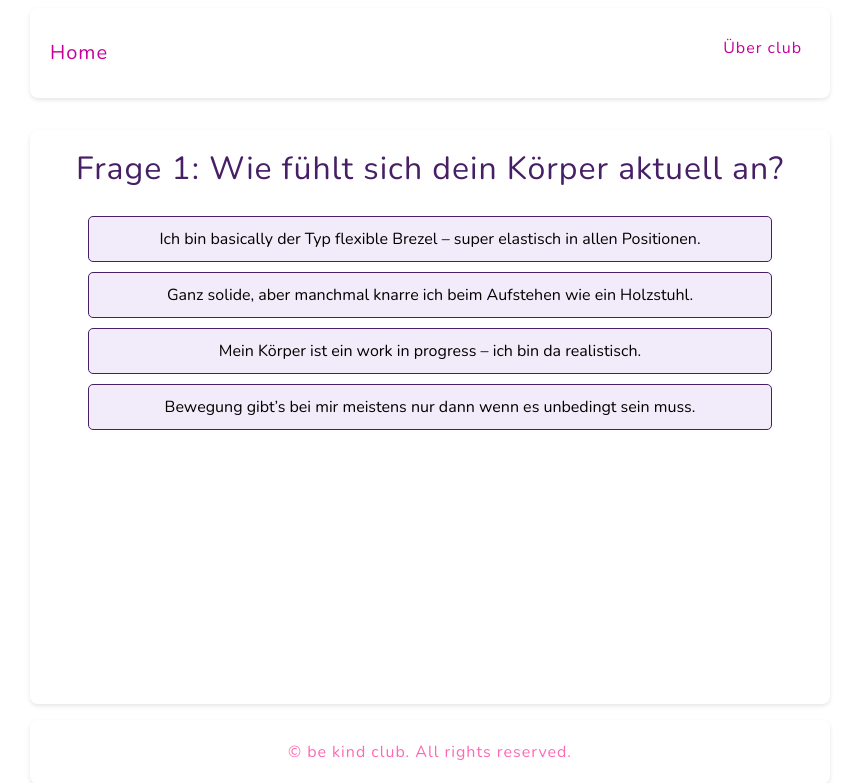
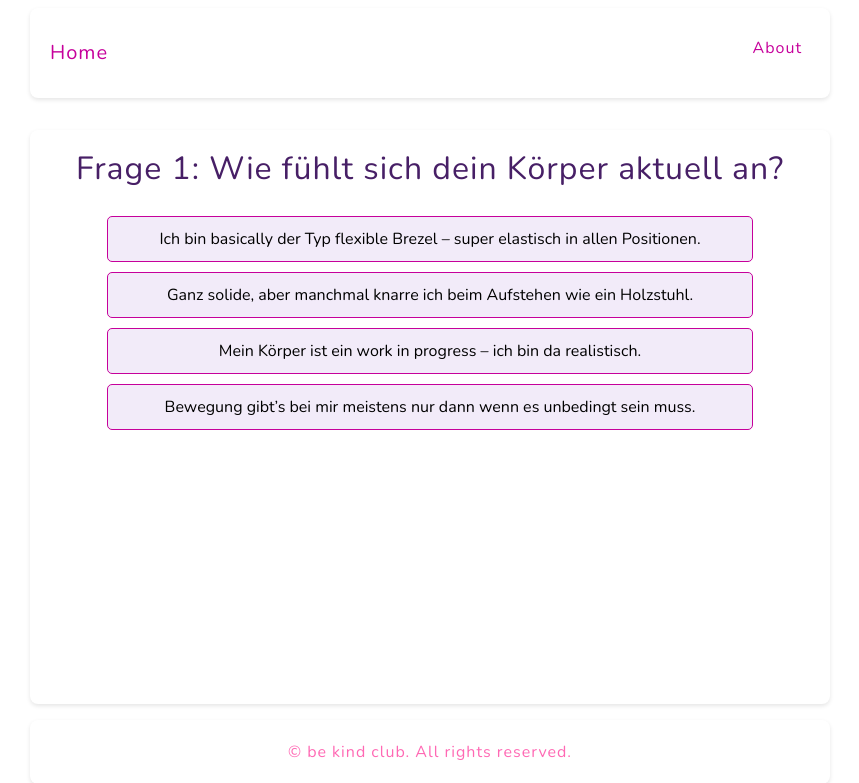
Before and after one commit to vs3kulic/yogi, a Django app: page /questionnaire/ in a window 1280 px wide. Shown: the top 783 px of the page, without its empty margins (210-1069 px from the left). Run offline with Django 5.2, Linux system fonts and the light colour scheme.

Commit message:
reduced answer-options width

```diff
--- a/static/css/styles.css
+++ b/static/css/styles.css
@@ -184,13 +184,13 @@ link[rel="icon"] {
 /* Style the buttons */
 .answer-options button {
     background-color: #f2ebf9; /* e6d8f2 */
-    border: 0.5px solid #471f66;
+    border: 0.5px solid #c6009b;
     border-radius: 5px;
     padding: 10px 15px;
     font-size: 16px;
     cursor: pointer;
     transition: background-color 0.3s ease;
-    width: 90%; /* Set the width to 80% of the container */
+    width: 85%; /* Set the width to 85% of the container */
     margin: 0 auto; /* Center the buttons horizontally */
     color: black; /* Ensure the text color is black */
 }
--- a/templates/base.html
+++ b/templates/base.html
@@ -23,7 +23,7 @@
             <div class="collapse navbar-collapse" id="navbarContent">
                 <ul class="navbar-nav ms-auto">
                     <li class="nav-item">
-                        <a class="nav-link" href="https://bekindstudio.at/be-kind-club/" target="_blank" rel="noopener noreferrer">Über club</a>
+                        <a class="nav-link" href="https://bekindstudio.at/be-kind-club/" target="_blank" rel="noopener noreferrer">About</a>
                     </li>
                 </ul>
             </div>
```
